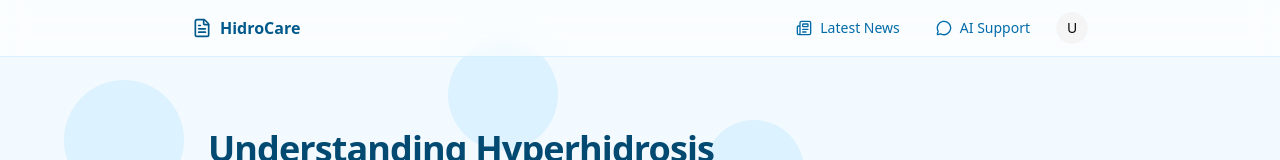
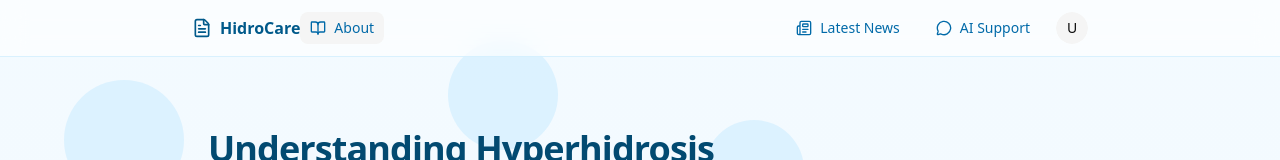
Before and after one commit to Ar1Ov/HidroCare, a Next.js app: page /about in a window 1280 px wide. Shown: the top 160 px of the page. Built offline with nearby package versions, Linux system fonts and the light colour scheme; no server answers.

Commit message:
info about hyperhidrosisv2

```diff
--- a/components/layout/header.tsx
+++ b/components/layout/header.tsx
@@ -12,7 +12,7 @@ import {
 } from "@/components/ui/dropdown-menu";
 import { Avatar, AvatarFallback } from "@/components/ui/avatar";
 import { LogoutButton } from "@/components/auth/logout-button";
-import { FileText, MessageCircle, Newspaper, User } from "lucide-react";
+import { BookOpen, FileText, MessageCircle, Newspaper, User } from "lucide-react";
 
 interface HeaderProps {
 	userEmail?: string;
@@ -32,7 +32,16 @@ export function Header({ userEmail }: HeaderProps) {
 					<FileText className="h-5 w-5" />
 					<span>HidroCare</span>
 				</Link>
-
+				<Link href="/about">
+					<Button
+					variant={pathname === "/about" ? "secondary" : "ghost"}
+					size="sm"
+					className="gap-2 text-sky-700 dark:text-sky-300"
+				>
+					<BookOpen className="h-4 w-4" />
+					<span className="hidden sm:inline">About</span>
+					</Button>
+				</Link>
 				<nav className="ml-auto flex items-center gap-2 sm:gap-4">
 					<Link href="/latest-news">
 						<Button
```
